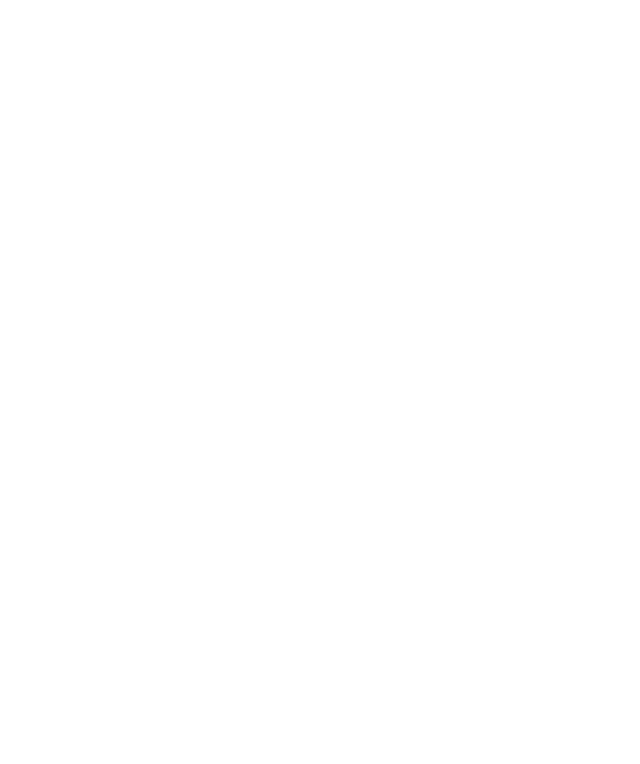
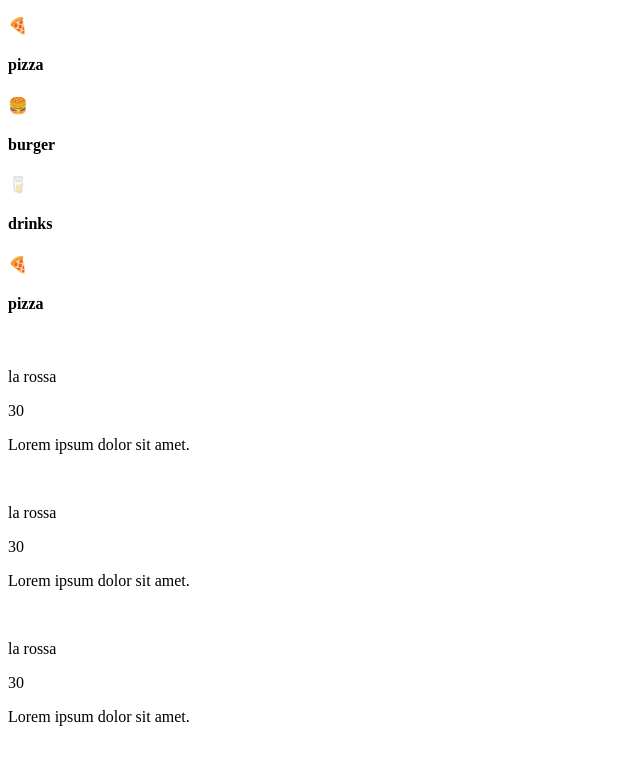
Before and after one commit to kiran-kharsel/resturant-menu-card, a plain HTML site: page index.html in a window 1280 px wide. Shown: the whole page, without its empty margins (0-640 px from the left). Drawn offline with Linux system fonts and the light colour scheme.

Commit message:
feat: add HTML markup for restaurant menu page

```diff
--- a/index.html
+++ b/index.html
@@ -3,11 +3,71 @@
 <head>
     <meta charset="UTF-8">
     <meta name="viewport" content="width=device-width, initial-scale=1.0">
-    <title>Document</title>
+    <title>resturant-menu</title>
     <link rel="stylesheet" href="./style.css">
     <script defer src="./main.js" ></script>
 </head>
 <body>
+    <div class="container">
+        <div class="menu-type">
+            <div class="type">
+                <p class="type-icon">🍕</p>
+                <h4 class="type-title">pizza</h4>
+            </div>
 
+             <div class="type">
+                <p class="type-icon">🍔</p>
+                <h4 class="type-title">burger</h4>
+            </div>
+
+             <div class="type">
+                <p class="type-icon">🥛</p>
+                <h4 class="type-title">drinks</h4>
+            </div>
+        </div>
+
+        <div class="item-title">
+            <div class="bar"></div>
+            <div class="type">
+                <p class="type-icon">🍕</p>
+                <h4 class="type-title">pizza</h4>
+            </div>
+        </div>
+
+        <div class="menu-list">
+            <div class="menu-panel">
+                <img src="#" alt="">
+                <div class="desc">
+                    <div>
+                        <p class="item-title">la rossa</p>
+                        <p class="price">30</p>
+                    </div>
+                    <p class="ingredients">Lorem ipsum dolor sit amet.</p>
+                </div>
+            </div>
+
+            <div class="menu-panel">
+                <img src="#" alt="">
+                <div class="desc">
+                    <div>
+                        <p class="item-title">la rossa</p>
+                        <p class="price">30</p>
+                    </div>
+                    <p class="ingredients">Lorem ipsum dolor sit amet.</p>
+                </div>
+            </div>
+
+            <div class="menu-panel">
+                <img src="#" alt="">
+                <div class="desc">
+                    <div>
+                        <p class="item-title">la rossa</p>
+                        <p class="price">30</p>
+                    </div>
+                    <p class="ingredients">Lorem ipsum dolor sit amet.</p>
+                </div>
+            </div>
+        </div>
+    </div>
 </body>
 </html>
```
